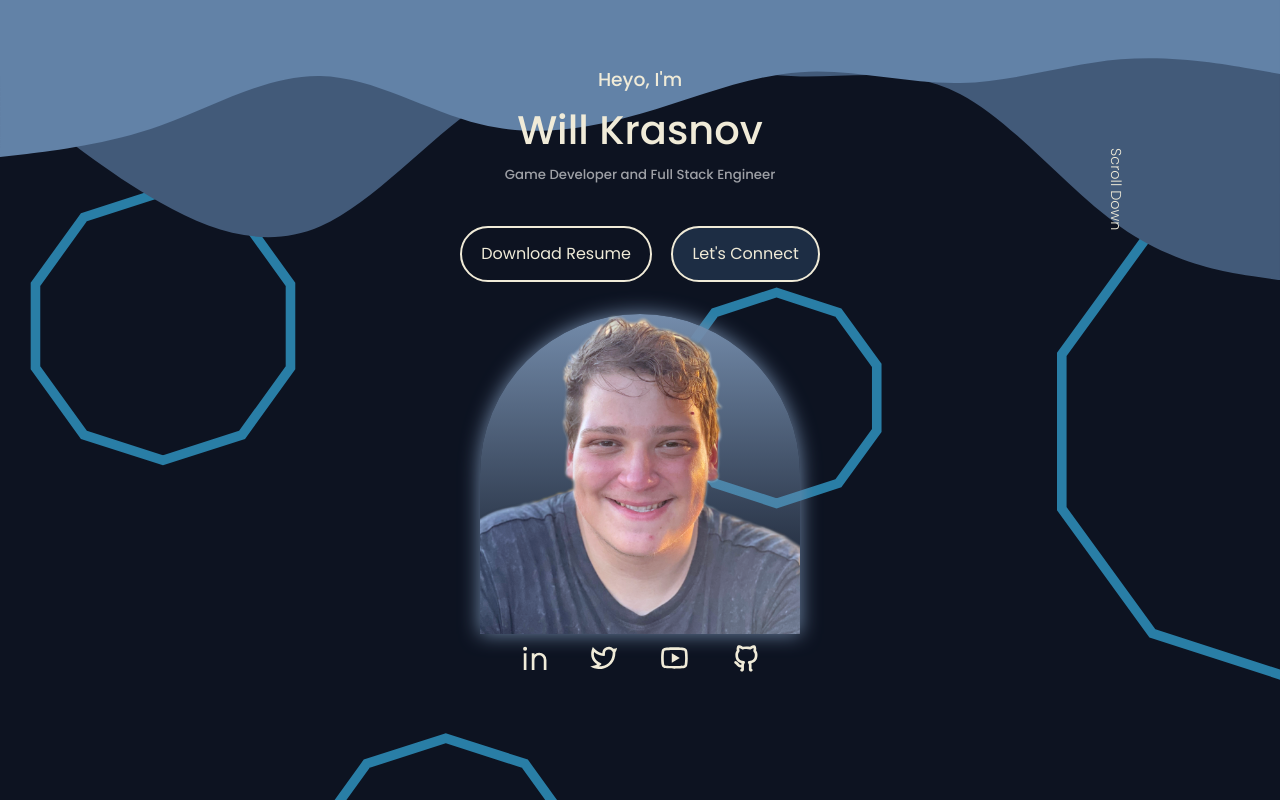
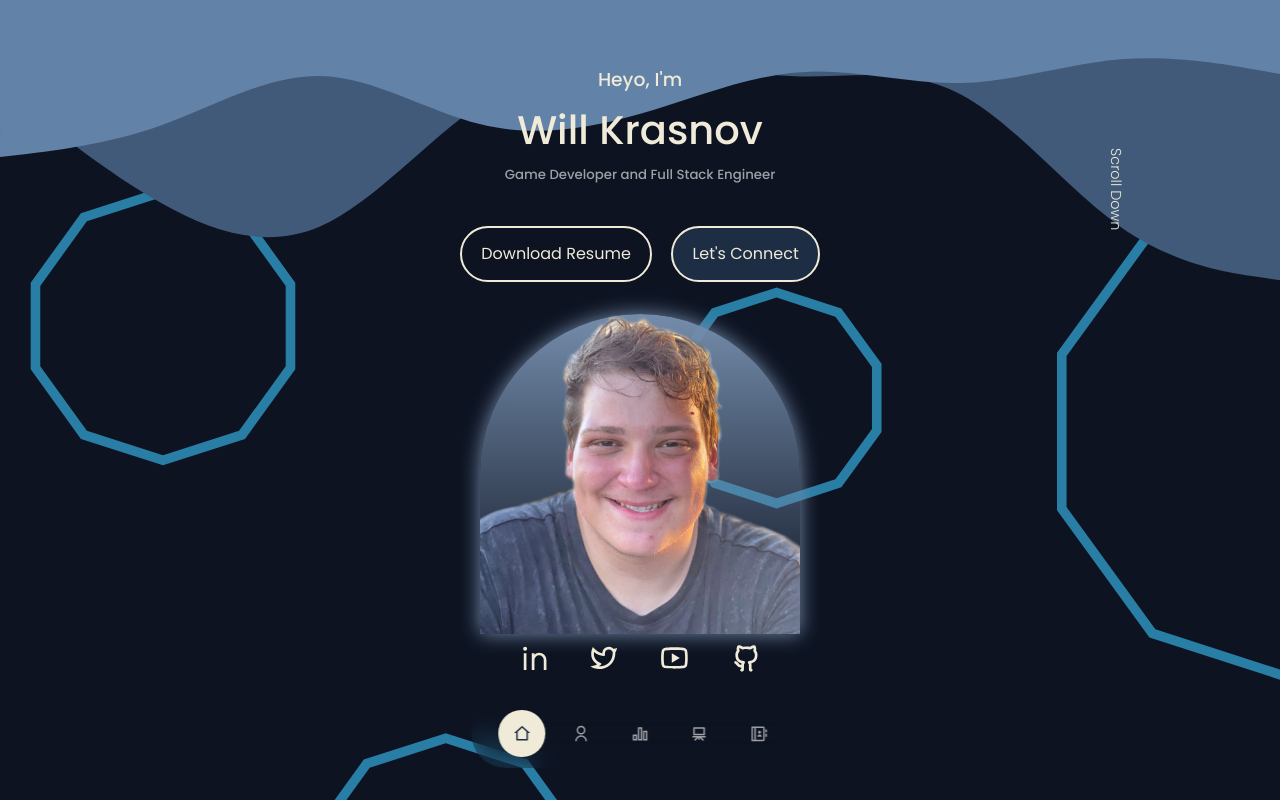
Before and after one commit to willkoman/portfolio, a React (Create React App) app: page / in a window 1280 px wide. Shown: the top 800 px of the page. Built offline with nearby package versions, Linux system fonts and the light colour scheme.

Commit message:
Update App.jsx

```diff
--- a/src/App.jsx
+++ b/src/App.jsx
@@ -1,6 +1,6 @@
 import React from "react";
 import Header from './components/header/Header';
-// import Nav from './components/nav/Nav';
+import Nav from './components/nav/Nav';
 import Experience from './components/experience/Experience';
 import Footer from './components/footer/Footer';
 import Contact from './components/contact/Contact';
@@ -12,7 +12,7 @@ const App = () => {
     return (
       <>
         <Header/>
-        {/* <Nav/> Temporarily disabled*/}
+        <Nav/>
         <About/>
         <Experience/>
         <Portfolio/>
```
